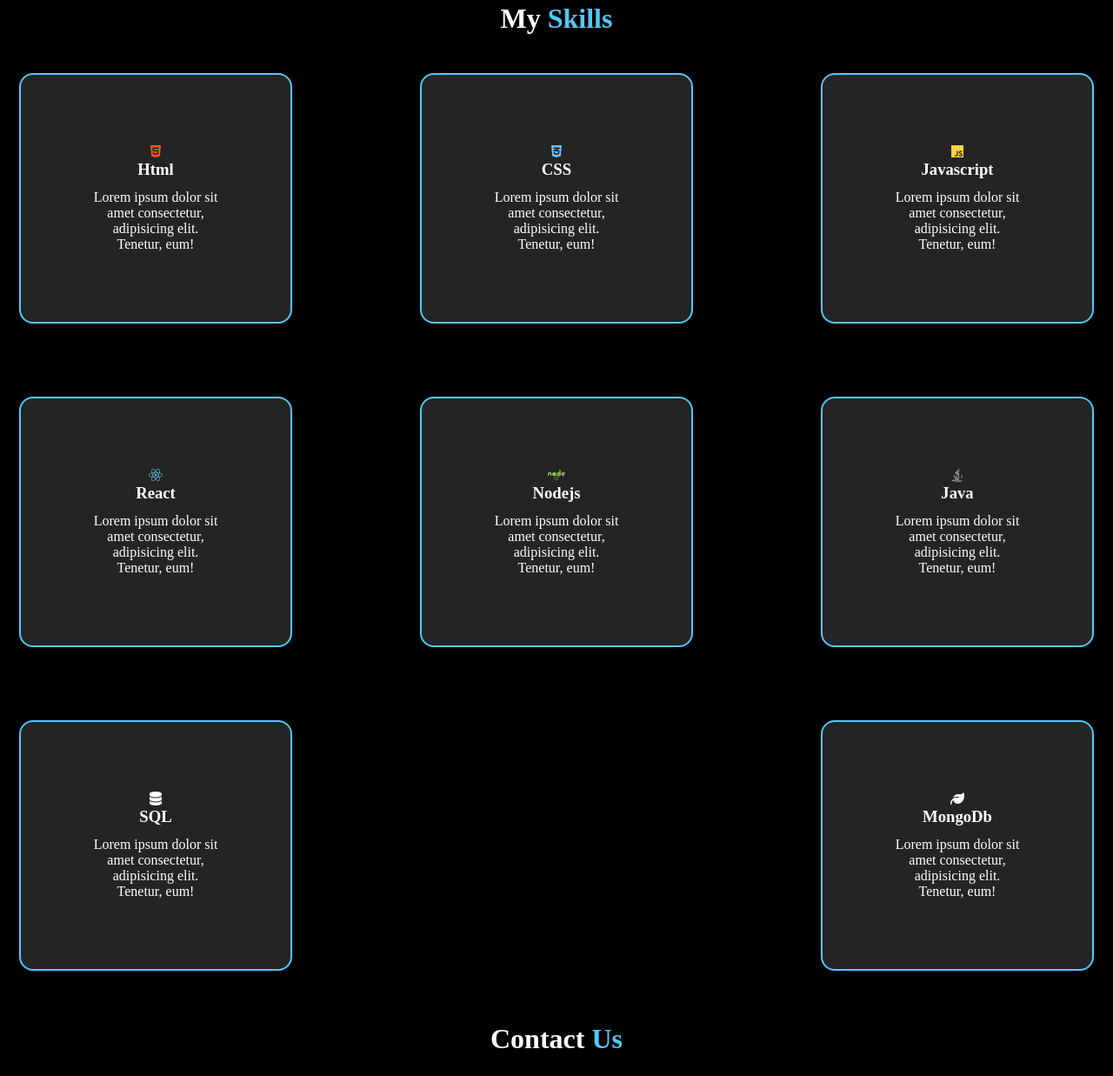
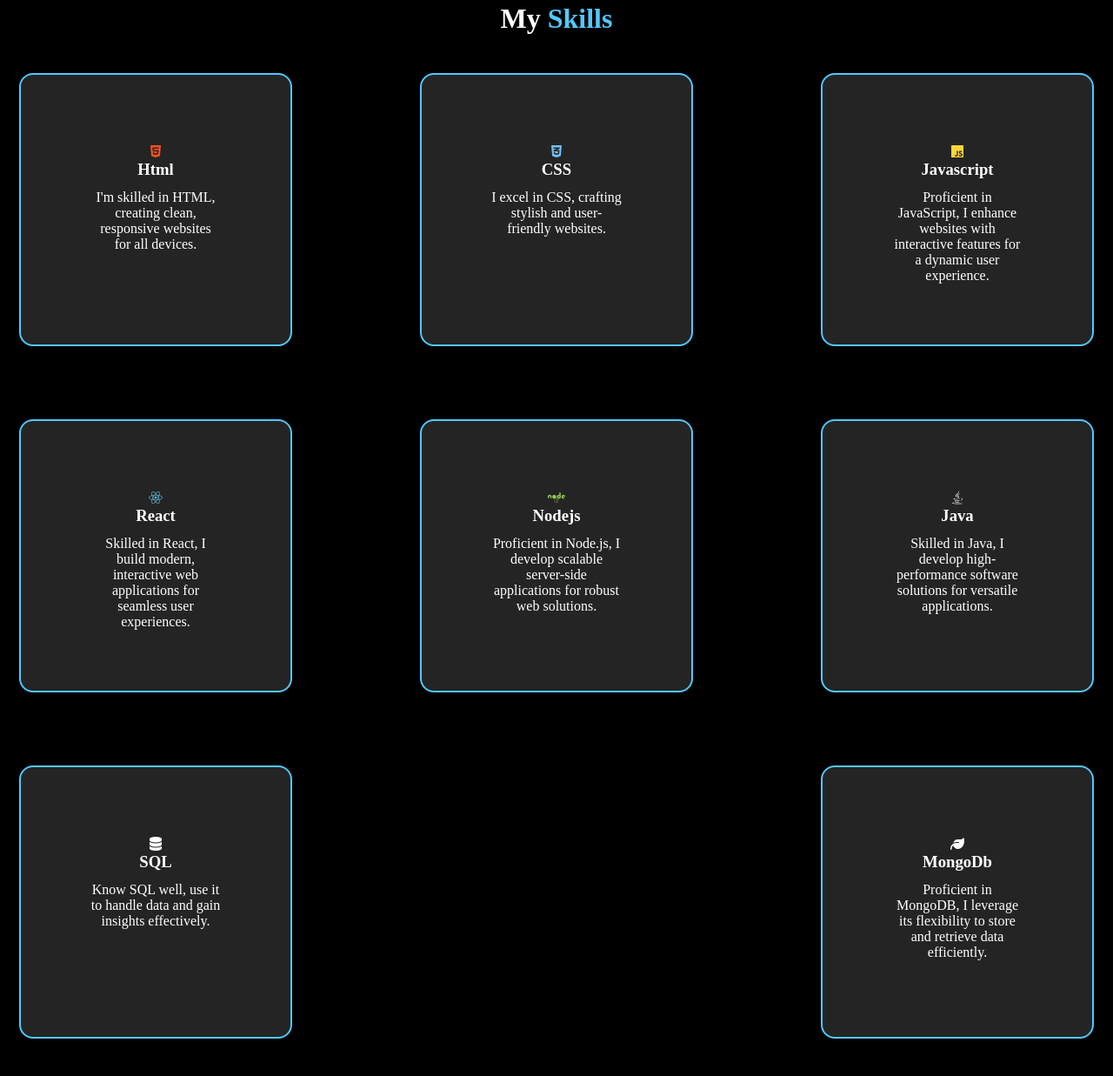
Before and after one commit to Nitinsehgall/Portfolio-Nitin, a plain HTML site: page index.html in a window 1280 px wide. Shown: the part 1560-2797 px from the top of the page at 87% size. Drawn offline with Linux system fonts and the light colour scheme.

Commit message:
adding few lines

```diff
--- a/index.html
+++ b/index.html
@@ -65,8 +65,13 @@
                     <i class="fa-brands fa-html5" style="color: #ff5222;"></i>
                     <h3>Html</h3>
                     <p>
-                        Lorem ipsum dolor sit amet consectetur, adipisicing elit. Tenetur,
-                        eum!
+                        I'm skilled in HTML, creating clean, responsive websites for all devices.
+
+
+
+
+
+
                     </p>
                 </div>
             </div>
@@ -77,8 +82,13 @@
                     <i class="fa-brands fa-css3-alt" style="color: #74C0FC;"></i>
                     <h3>CSS</h3>
                     <p>
-                        Lorem ipsum dolor sit amet consectetur, adipisicing elit. Tenetur,
-                        eum!
+                        I excel in CSS, crafting stylish and user-friendly websites.
+
+
+
+
+
+
                     </p>
                 </div>
             </div>
@@ -89,8 +99,8 @@
                     <i class="fa-brands fa-js" style="color: #FFD43B;"></i>
                     <h3>Javascript</h3>
                     <p>
-                        Lorem ipsum dolor sit amet consectetur, adipisicing elit. Tenetur,
-                        eum!
+                        Proficient in JavaScript, I enhance websites with interactive features for a dynamic user experience.
+
                     </p>
                 </div>
             </div>
@@ -100,8 +110,10 @@
                     <i class="fa-brands fa-react" style="color: #55b7d2;"></i>
                     <h3>React</h3>
                     <p>
-                        Lorem ipsum dolor sit amet consectetur, adipisicing elit. Tenetur,
-                        eum!
+                        Skilled in React, I build modern, interactive web applications for seamless user experiences.
+
+
+
                     </p>
                 </div>
             </div>
@@ -111,8 +123,14 @@
                     <i class="fa-brands fa-node" style="color: #90ca51;"></i>
                     <h3>Nodejs</h3>
                     <p>
-                        Lorem ipsum dolor sit amet consectetur, adipisicing elit. Tenetur,
-                        eum!
+                        Proficient in Node.js, I develop scalable server-side applications for robust web solutions.
+
+
+
+
+
+
+
                     </p>
                 </div>
             </div>
@@ -122,8 +140,13 @@
                     <i class="fa-brands fa-java"></i>
                     <h3>Java</h3>
                     <p>
-                        Lorem ipsum dolor sit amet consectetur, adipisicing elit. Tenetur,
-                        eum!
+                        Skilled in Java, I develop high-performance software solutions for versatile applications.
+
+
+
+
+
+
                     </p>
                 </div>
             </div>
@@ -134,8 +157,7 @@
                     <i class="fa-solid fa-database"></i>
                     <h3>SQL</h3>
                     <p>
-                        Lorem ipsum dolor sit amet consectetur, adipisicing elit. Tenetur,
-                        eum!
+                        Know SQL well, use it to handle data and gain insights effectively.
                     </p>
                 </div>
             </div>
@@ -146,8 +168,9 @@
                     <i class="fa-solid fa-leaf"></i>
                     <h3>MongoDb</h3>
                     <p>
-                        Lorem ipsum dolor sit amet consectetur, adipisicing elit. Tenetur,
-                        eum!
+                        Proficient in MongoDB, I leverage its flexibility to store and retrieve data efficiently.
+
+
                     </p>
                 </div>
             </div>
--- a/style.css
+++ b/style.css
@@ -159,7 +159,7 @@
 .card{
 width: 150px;
 height: min-content;
-/* height: 40vh; */
+height: 150px;
 padding: 22px;
         background-color:rgb(36, 36, 36);
         margin-inline: 22px;
@@ -170,9 +170,11 @@
 margin-top: 44px;
 margin-bottom: 40px;
 
+
     }
     .card p{
         margin-top: 12px;
+        text-align: center;
     }
 
 .footer{
```
